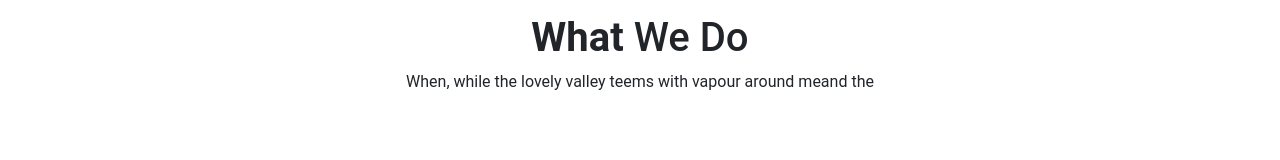
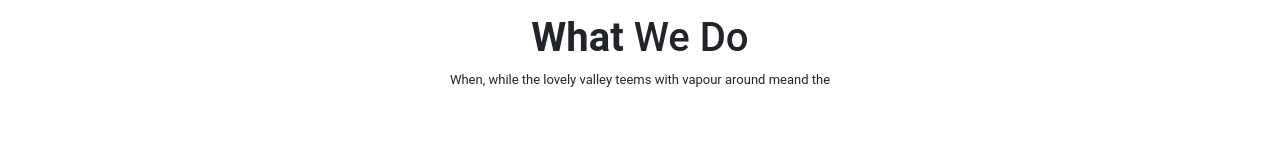
Before and after one commit to juri931/proj-html-vuejs, a Vue app: page / in a window 1280 px wide. Shown: the part 725-885 px from the top of the page. Built offline with nearby package versions, Linux system fonts and the light colour scheme.

Commit message:
[add] comments

```diff
--- a/src/assets/scss/main.scss
+++ b/src/assets/scss/main.scss
@@ -86,12 +86,17 @@ body {
       flex-flow: column;
       align-items: center;
       justify-content: space-between;
+      // Top section
       .top {
         text-align: center;
         p:first-child {
           color: rgb(250, 128, 134);
         }
+        p:last-child {
+          font-size: 13px;
+        }
       }
+      // Middle section
       .main {
         ul {
           display: flex;
@@ -165,6 +170,7 @@ body {
           }
         }
       }
+      // Bottom section
       .bottom {
         div {
           .btn {
--- a/src/components/partials/Main.vue
+++ b/src/components/partials/Main.vue
@@ -10,9 +10,6 @@ export default {
     cardProps() {
       return card.props;
     },
-  },
-  mounted() {
-    console.log(card.props);
   },
 };
 </script>
@@ -43,12 +40,14 @@ export default {
   <!-- What We Do -->
   <section class="what-we-do">
     <div class="container wrapper">
+      <!-- Top Section -->
       <div class="top">
         <p>Our Services</p>
         <h1><strong>What</strong> We Do</h1>
         <p>When, while the lovely valley teems with vapour around meand the</p>
       </div>
 
+      <!-- Middle Section -->
       <div class="main container">
         <ul>
           <div v-for="(item, index) in cardProps" :key="index" class="card row">
@@ -62,6 +61,7 @@ export default {
         </ul>
       </div>
 
+      <!-- Bottom  Section -->
       <div class="bottom">
         <div class="container">
           <div class="btn">View All Services</div>
```
